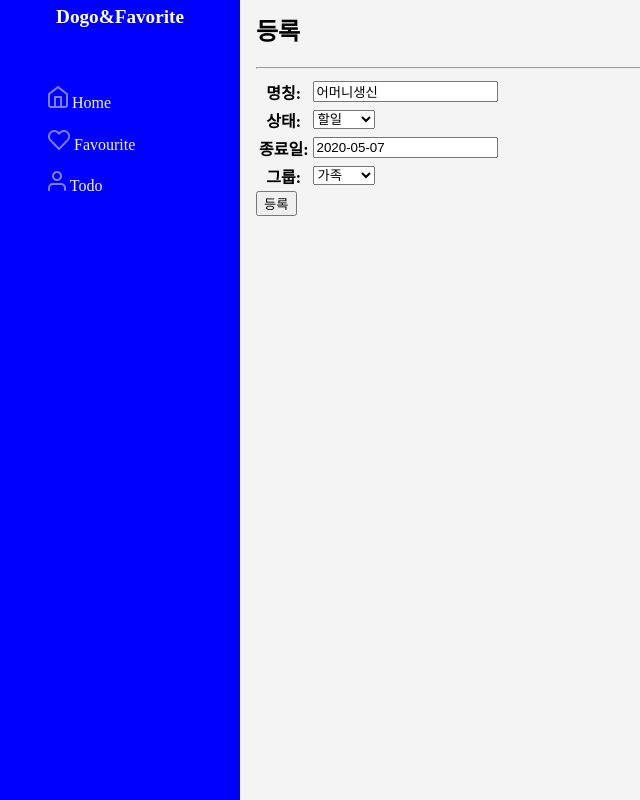
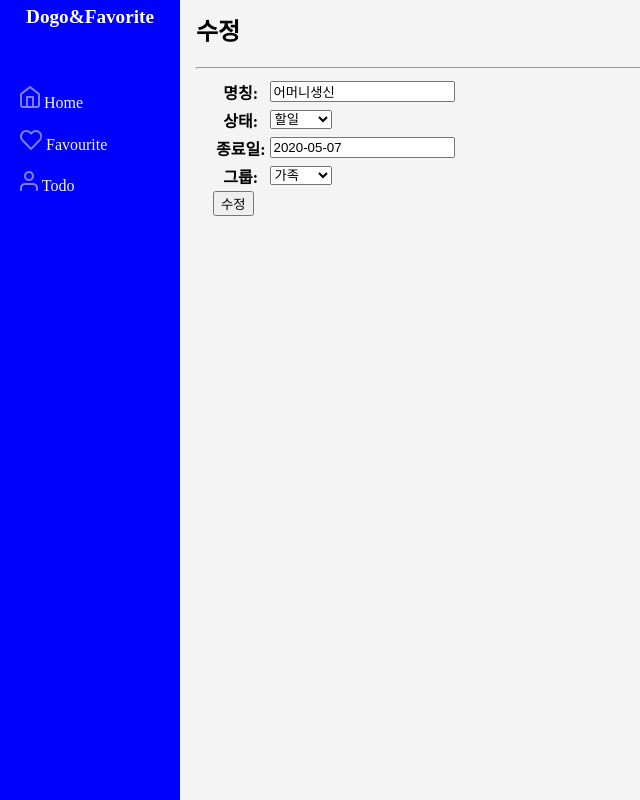
Before and after one commit to utolee90/Django_TEST2, a Django app: page /second/todo/modify/1 in a window 1360 px wide. Shown: the whole page, without its empty margins (0-640 px from the left). Run offline with Django 3.2, Linux system fonts and the light colour scheme; data comes from the database, SQL or seed files in the repository; both versions use the stored data as it was after the commit.

Commit message:
css 수정, 문구 수정

```diff
--- a/second/templates/second/favourites_add.html
+++ b/second/templates/second/favourites_add.html
@@ -5,15 +5,15 @@ Add Favourites
 {% endblock %}
 
 {% block content %}
-<h2>등록 <span class='right-content'> </span></h2>
+<h2>{{ action }} <span class='right-content'> </span></h2>
 <hr>
 <div id='content-block'>
-<form action='' method="post" enctype="multipart/form-data">
+<form action='' method="post" enctype="multipart/form-data"> <!--자체적으로 보내는 곳은 없다.-->
     {% csrf_token %}
     <table>
         {{form.as_table}}
     </table>
-    <input type="submit" value="등록"/>
+    <input type="submit" value="{{ action }}"/>
     </form>
 </div>
 {% endblock %}
--- a/second/templates/second/todo_add.html
+++ b/second/templates/second/todo_add.html
@@ -5,7 +5,7 @@ Add Todos
 {% endblock %}
 
 {% block content %}
-<h2>등록 <span class='right-content'> </span></h2>
+<h2>{{action}} <span class='right-content'> </span></h2>
 <hr>
 <div id='content-block'>
 <form action='' method="post" enctype="multipart/form-data">
@@ -13,7 +13,7 @@ Add Todos
     <table>
         {{form.as_table}}
     </table>
-    <input type="submit" value="등록"/>
+    <input type="submit" value="{{action}}"/>
     </form>
 </div>
 {% endblock %}
--- a/second/views.py
+++ b/second/views.py
@@ -27,7 +27,8 @@ def favourites_add(request):
     form = FavouriteModelForms()
     if request.method == 'GET': #get 메소드로 얻을 때는 강제
         return render(request, 'second/favourites_add.html', {
-            'form':form
+            'form':form,
+            'action':'등록'
         })
 
     elif request.method == 'POST':
@@ -37,7 +38,8 @@ def favourites_add(request):
             return redirect('second:favourites')
         else:
             return render(request, 'second/favourites_add.html', {
-                'form':form
+                'form':form,
+                'action':'등록',
             })
 
 def favourites_modify(request, idn):
@@ -46,17 +48,20 @@ def favourites_modify(request, idn):
     if request.method == 'GET': #get 메소드로 얻을 때는 강제
         form = FavouriteModelForms(instance=favourite)
         return render(request, 'second/favourites_add.html', {
-            'form':form
+            'form':form,
+            'action':'수정',
         })
 
     elif request.method == 'POST':
         form = FavouriteModelForms(request.POST, instance=favourite)
+        action = '수정'
         if form.is_valid():
             post = form.save()
             return redirect('second:favourites')
         else:
             return render(request, 'second/favourites_add.html', {
-                'form':form
+                'form':form,
+                'action':'수정',
             })
 
 def favourites_delete(request):
@@ -102,7 +107,8 @@ def todo_add(request):
     form = TodoModelForms()
     if request.method == 'GET': #get 메소드로 얻을 때는 강제
         return render(request, 'second/todo_add.html', {
-            'form':form
+            'form':form,
+            'action':'등록'
         })
 
     elif request.method == 'POST':
@@ -112,7 +118,8 @@ def todo_add(request):
             return redirect('second:todos')
         else:
             return render(request, 'second/todo_add.html', {
-                'form':form
+                'form':form,
+                'action':'등록'
             })
 
 def todo_modify(request, ids):
@@ -121,7 +128,8 @@ def todo_modify(request, ids):
     if request.method == 'GET': #get 메소드로 얻을 때는 강제
         form = TodoModelForms(instance=todo)
         return render(request, 'second/todo_add.html', {
-            'form':form
+            'form':form,
+            'action':'수정'
         })
 
     elif request.method == 'POST':
@@ -131,7 +139,8 @@ def todo_modify(request, ids):
             return redirect('second:todos')
         else:
             return render(request, 'second/todo_add.html', {
-                'form':form
+                'form':form,
+                'action':'수정'
             })
 
 def todo_delete(request):
--- a/static/second/style.css
+++ b/static/second/style.css
@@ -3,10 +3,12 @@
 html, body{height:100%;
     padding:0px;
     margin:0px;
-    background:#f4f4f4;}
+    background:#f4f4f4;
+    min-width:500px;
+}
     #list{
         float:left;
-        width:15em;
+        width:180px;
         height:100%;
         color:#f4f4f4;
         background-color:blue;
@@ -27,7 +29,7 @@ html, body{height:100%;
     #list li{
         line-height:2em;
         padding:0.3em;
-        padding-left:3em;
+        padding-left:20px;
     }
     #list ul a{
         color:#f4f4f4;
@@ -36,12 +38,12 @@ html, body{height:100%;
 /* 내용 공통 */
 
     #content-block{
-        width: calc(99% - 240px);
+        width: calc(98% - 240px);
         padding:3em;
         padding-top:0;
         margin:5px;
         margin-top:0px;
-        margin-left:200px;
+        margin-left:165px;
 
     }
     @media (min-width:1260px){
@@ -84,7 +86,11 @@ html, body{height:100%;
         width:320px;
         position:relative;
         padding:2px;
-
+    }
+    @media all (max-width:540px){
+        #list{
+            width:33.3%;
+        }
     }
     .center{
         text-align:center;
```
Also changed, not shown: db.sqlite3.
